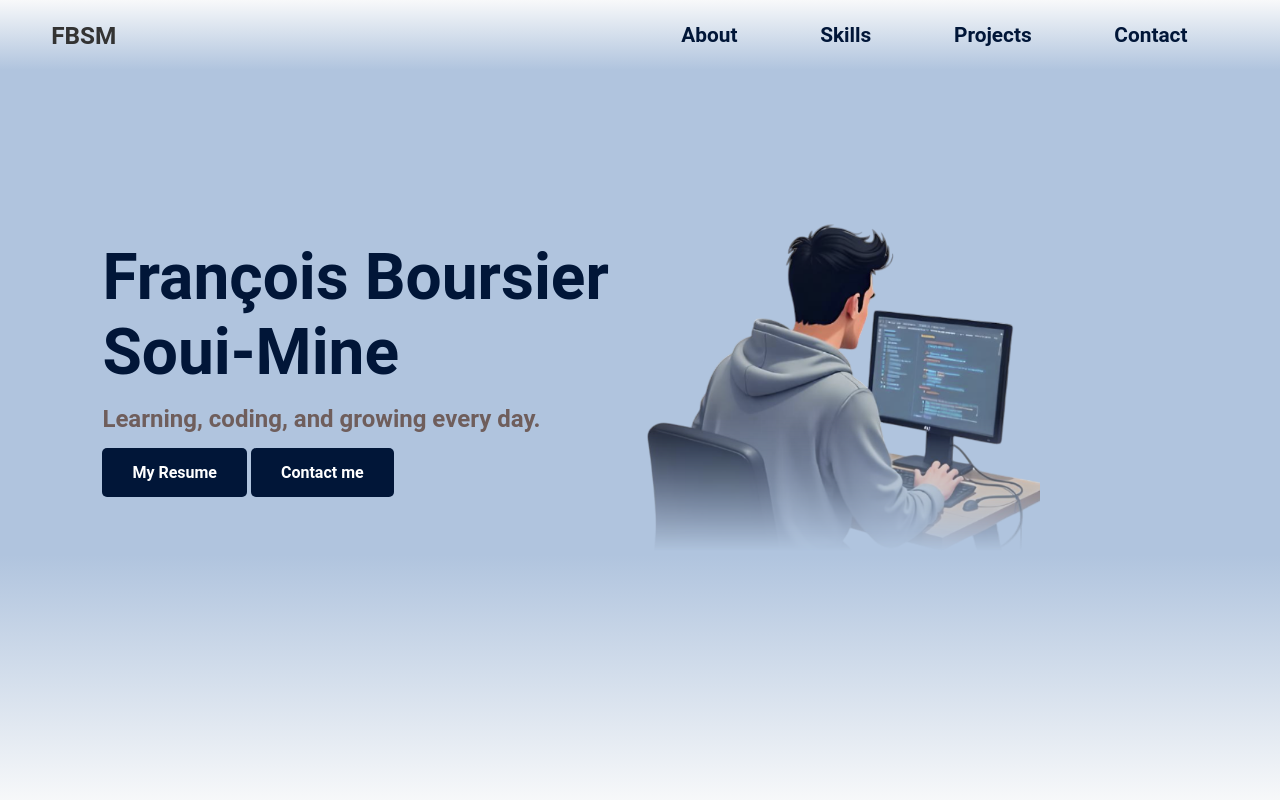
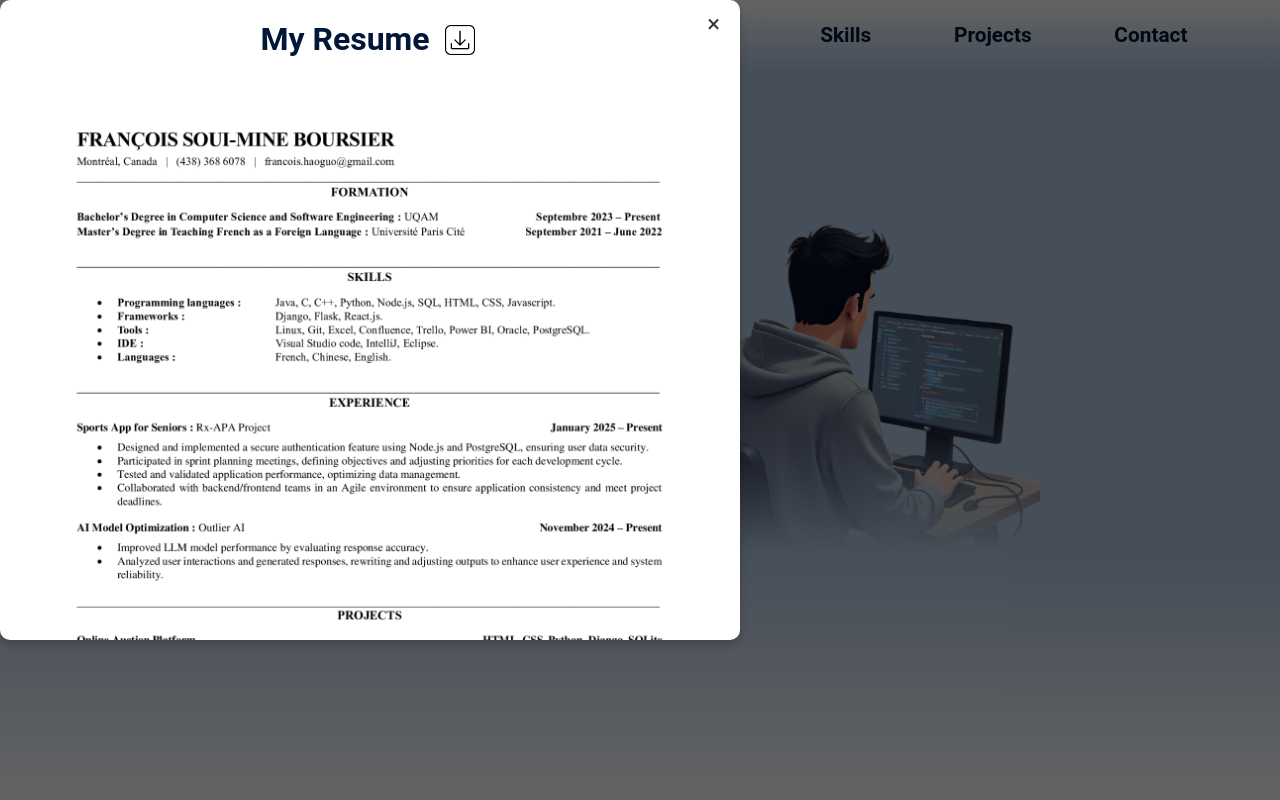
Before and after one commit to HaoGuo974/portfolio, a plain HTML site: page index.html in a window 1280 px wide. Shown: the top 800 px of the page. Drawn offline with Linux system fonts and the light colour scheme.

Commit message:
Fixer modale

```diff
--- a/styles.css
+++ b/styles.css
@@ -115,8 +115,15 @@ h2 {
 }
 
 #presentation .modal {
-    display: none;
-    background: rgba(0, 0, 0, 0.6);
+    position: fixed; /* Fixe la modale au-dessus de la page */
+    top: 0;
+    left: 0;
+    width: 100%;
+    height: 100%;
+    background: rgba(0, 0, 0, 0.6); /* Fond sombre semi-transparent */
+    z-index: 1000; /* Assure que la modale est au-dessus des autres éléments */
+    justify-content: center;
+    align-items: center;
 }
 
 /* Contenu de la modale */
@@ -126,6 +133,17 @@ h2 {
     padding: 20px;
     overflow-x: hidden; /* Masque le défilement vertical */
     overflow-y: scroll; /* Permet le défilement */
+    position: relative;
+}
+
+.modal-content {
+    background-color: white;
+    padding: 20px;
+    width: 60%;
+    max-width: 700px;
+    border-radius: 8px;
+    text-align: center;
+    box-shadow: 0px 5px 10px rgba(0, 0, 0, 0.2);
     position: relative;
 }
 
@@ -155,6 +173,15 @@ h2 {
 
 .upper-cv img:hover {
     transform: scale(1.1);
+}
+
+/* Fermer le bouton */
+.modal .close {
+    position: absolute;
+    top: 10px;
+    right: 20px;
+    font-size: 24px;
+    cursor: pointer;
 }
 
 
@@ -306,15 +333,6 @@ h2 {
 }
 
 
-
-
-
-
-
-
-
-
-
 footer {
     background: linear-gradient(to top, #b0c4de, #f8f9fa);
     padding: 40px 20px;
```
